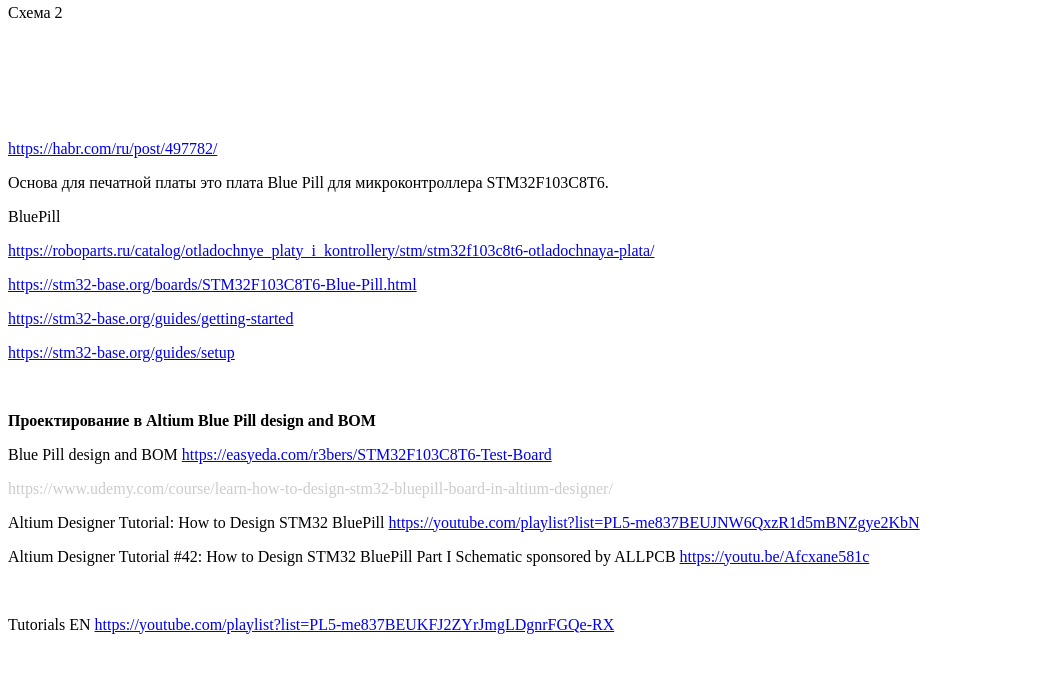
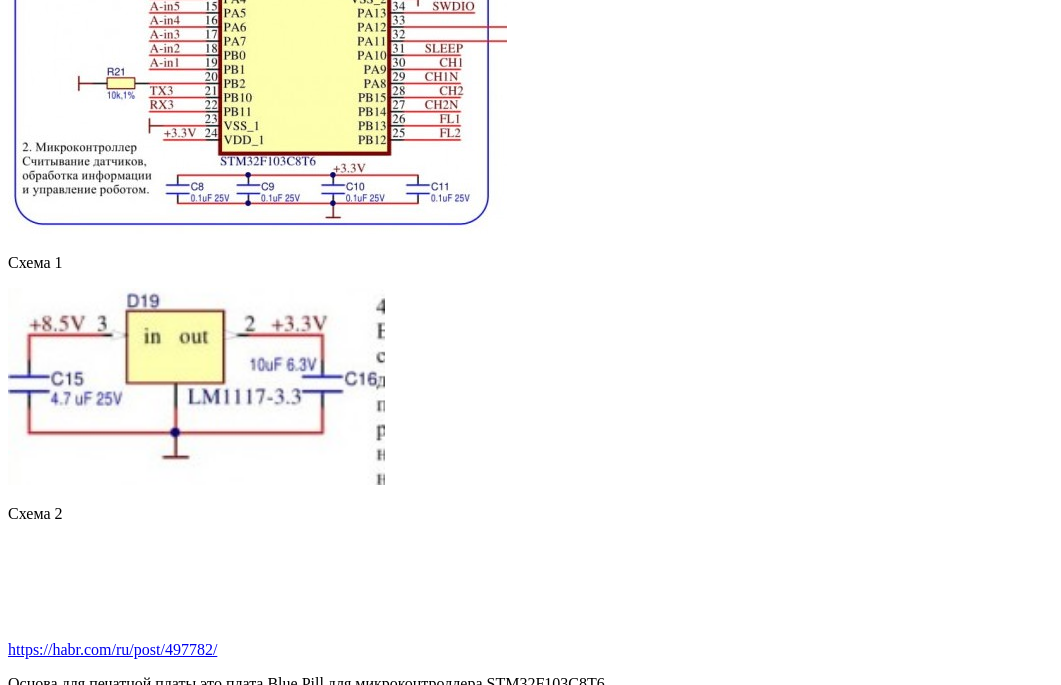
Before and after one commit to bsn-robotics/bsn-robotics, a plain HTML site: page agentrobot_shematic.html in a window 1280 px wide. Shown: the part 799-1484 px from the top of the page, without its empty margins (0-1061 px from the left). Drawn offline with Linux system fonts and the light colour scheme.

Commit message:
Add imgs

```diff
--- a/agentrobot_shematic.html
+++ b/agentrobot_shematic.html
@@ -44,8 +44,7 @@
     <h2>Принципиальная схема</h2>
     <img src="img/shm1.jpg" alt="">
     <p>Схема 1</p>
-    <img src="file:///home/sergius/data/bsn/bsn-robotics.github.io/Private/agent_robot/img/shm2.jpg"
-      alt="" style="width: 377px; height: 197px;">
+    <img src="img/shm2.jpg" style="width: 377px; height: 197px;">
     <p>Схема 2</p>
     <p><br>
     </p>
```
Also changed, not shown: img/robot10.png (added), img/shm1.jpg (added), img/shm2.jpg (added), 1 other file.
